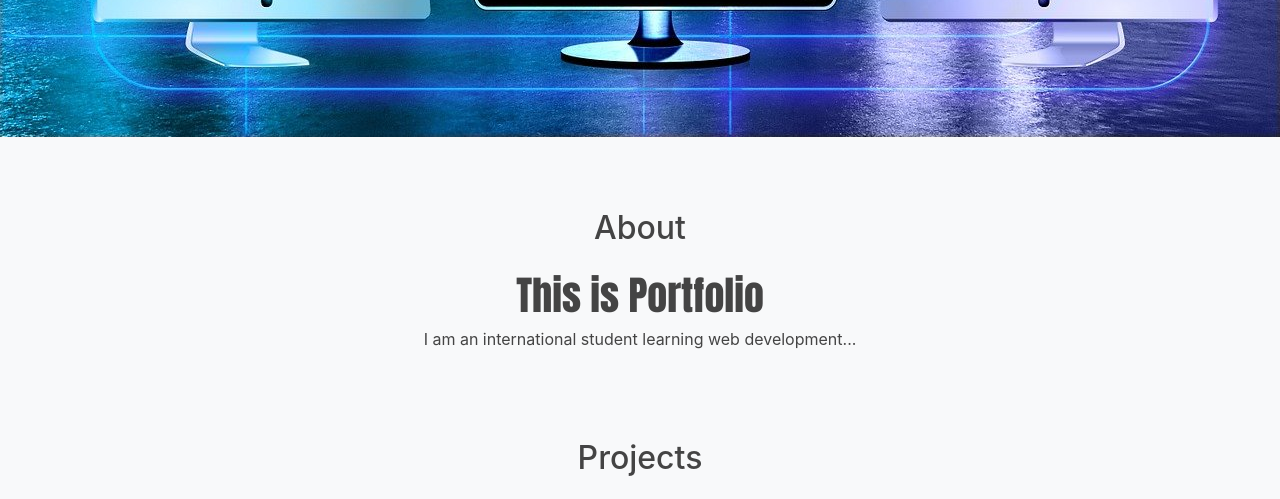
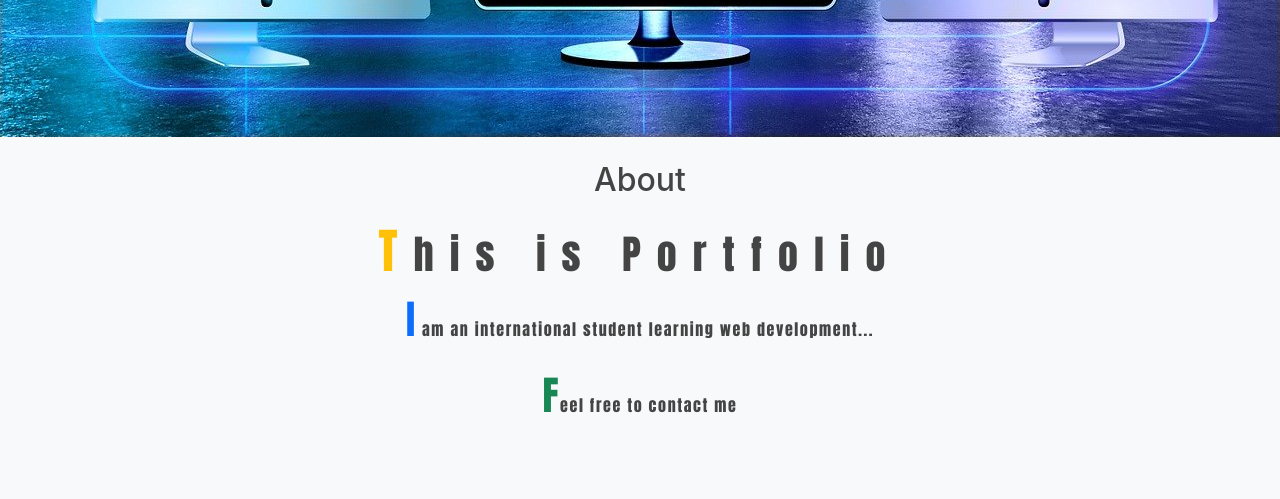
Before and after one commit to TKHTS/ac-tkhts.github.io, a plain HTML site: page index.html in a window 1280 px wide. Shown: the part 860-1359 px from the top of the page. Drawn offline with nearby package versions, Linux system fonts and the light colour scheme.

Commit message:
Add styles for about

```diff
--- a/css/style.css
+++ b/css/style.css
@@ -16,6 +16,7 @@ body {
 h1 {
     font-weight: bold;
     font-family: Impact;
+    letter-spacing: 1rem;
 }
 
 a {
@@ -75,6 +76,32 @@ nav {
     right: 20px;
     top: 25px;
     z-index: 99;
+}
+
+h1::first-letter {
+    color: #ffc107;
+    font-size: 3rem;
+}
+
+.sentence1 {
+    font-family: Impact;
+    letter-spacing: 0.1rem;
+}
+
+.sentence1::first-letter {
+    color: #0d6efd;
+    font-size: 2.5rem;
+}
+
+.sentence2::first-letter {
+    color: #198754;
+    font-weight: bold;
+    font-size: 2.5rem;
+}
+
+.sentence2 {
+    font-family: Impact;
+    letter-spacing: 0.1rem;
 }
 
 #menu-btn-check:checked~#menus {
--- a/index.html
+++ b/index.html
@@ -6,8 +6,7 @@
     <meta http-equiv="X-UA-Compatible" content="IE=edge">
     <meta name="viewport" content="width=device-width, initial-scale=1.0">
     <title>Portfolio Taka</title>
-    <link href="https://cdn.jsdelivr.net/npm/bootstrap@5.1.3/dist/css/bootstrap.min.css" rel="stylesheet"
-        integrity="sha384-1BmE4kWBq78iYhFldvKuhfTAU6auU8tT94WrHftjDbrCEXSU1oBoqyl2QvZ6jIW3" crossorigin="anonymous">
+    <link href="https://cdn.jsdelivr.net/npm/bootstrap@5.1.3/dist/css/bootstrap.min.css" rel="stylesheet" integrity="sha384-1BmE4kWBq78iYhFldvKuhfTAU6auU8tT94WrHftjDbrCEXSU1oBoqyl2QvZ6jIW3" crossorigin="anonymous">
     <link rel="stylesheet" href="https://cdn.jsdelivr.net/npm/bootstrap-icons@1.8.1/font/bootstrap-icons.css">
     <link href="./css/style.css" rel="stylesheet">
     <!-- CSS only -->
@@ -51,12 +50,13 @@
                 <img class="w-100" alt="cover_photo" src="img/cover_photo2.jpg">
             </div>
 
-            <div class="row p-4 my-5 " id="about">
-                <div class="col-sm-12 text-center">
-                    <h2 class="mb-4">About</h2>
-                    <div>
+            <div class="row p-4 m-auto text-center" id="about">
+                <div class="col-sm-12">
+                    <h2 class="mb-4 text-center">About</h2>
+                    <div class="d-inline-block text-center">
                         <h1>This is Portfolio</h1>
-                        <p>I am an international student learning web development... </p>
+                        <p class="sentence1 text-left ">I am an international student learning web development... </p>
+                        <p class="sentence2">Feel free to contact me</p>
                     </div>
                 </div>
             </div>
@@ -90,16 +90,14 @@
             <div class="row" id="education">
                 <h2 class="text-center mb-4">Education</h2>
                 <div class="col-12 text-center">
-                    <a href="https://tamwood.com/careers/web-developer/"><img alt="tamwood" class="w-75"
-                            src="img/Tamwood_logo.png"></a>
+                    <a href="https://tamwood.com/careers/web-developer/"><img alt="tamwood" class="w-75" src="img/Tamwood_logo.png"></a>
                 </div>
             </div>
             <div class="row my-5 text-white" id="contact">
                 <h2 class="text-center text-default mb-4">Contact</h2>
                 <div class="col-sm-12 p-5 col-md-6 bg-secondary text-center">
                     <div><i class="bi bi-envelope-check"></i></div>
-                    <a class="text-white"
-                        href="mailto:sakuranohanabira1269@gmail.com">sakuranohanabira1269@gmail.com</a>
+                    <a class="text-white" href="mailto:sakuranohanabira1269@gmail.com">sakuranohanabira1269@gmail.com</a>
                 </div>
                 <div class="col-sm-12 p-5 col-md-6 bg-info text-center">
                     <div><i class="bi bi-github"></i></div>
@@ -108,7 +106,7 @@
             </div>
 
             <div class="row my-5 text-center" id="references">
-                <h2 class="mb-4">References</h2>
+                <h2 class="mb-4 pb-2">References</h2>
                 <div class="col-sm-12 col-md-6 col-lg-3 bg-success text-white p-5">
                     <a class="fw-bold text-white" href="https://getbootstrap.com/">Bootstrap</a>
                     <div>
```
